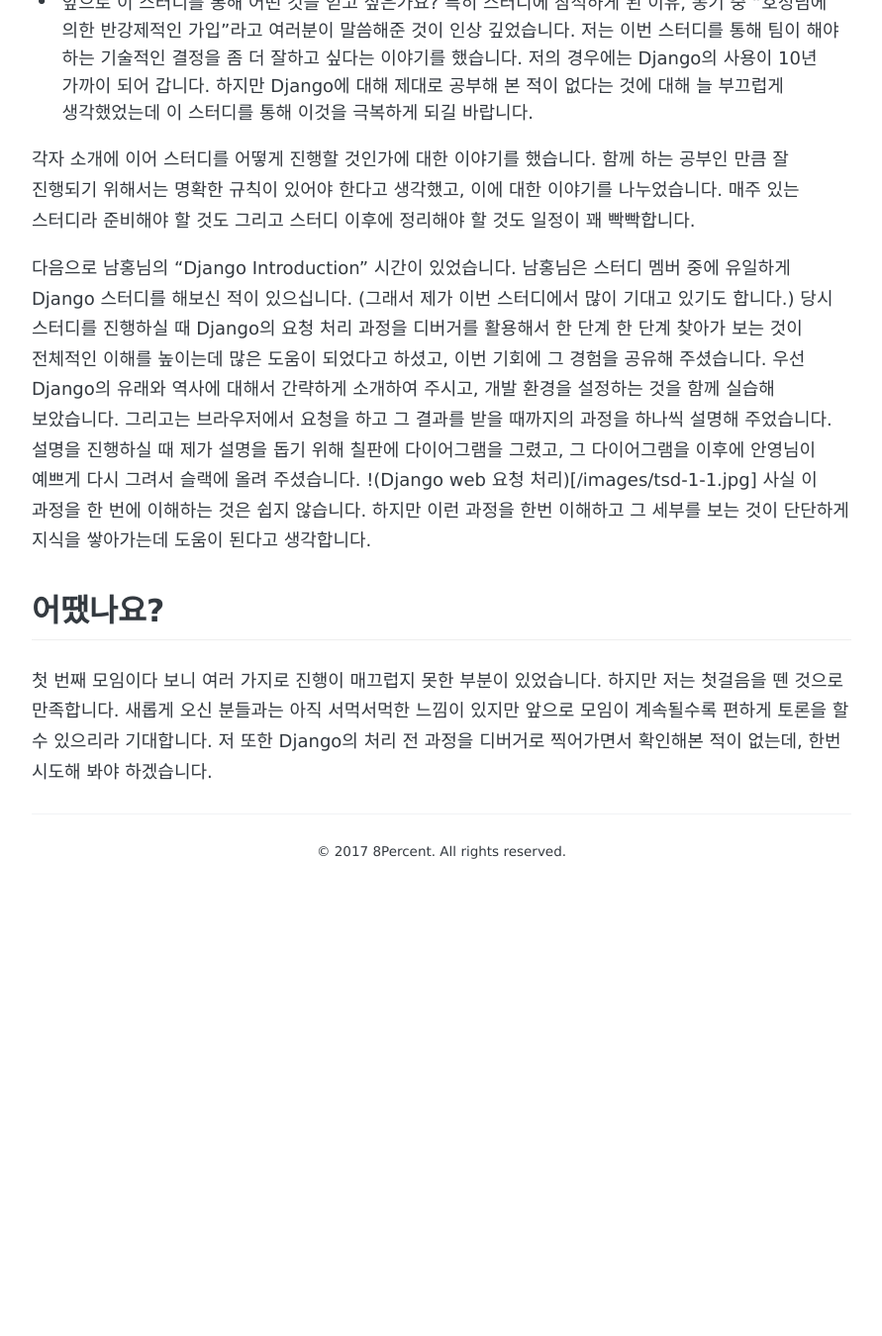
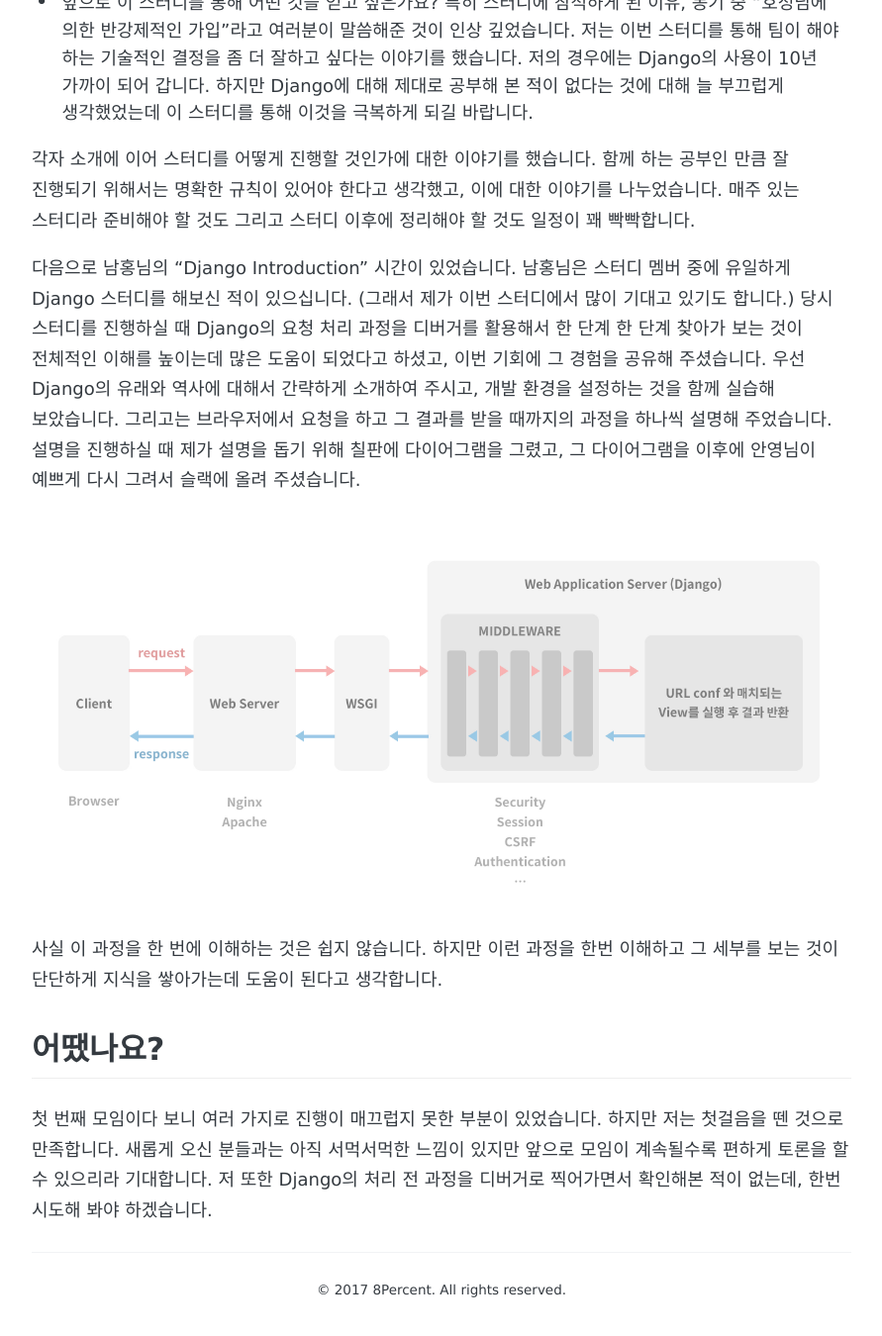
Before and after one commit to 8percent/8percent.github.io, a Jekyll site: the page built from _posts/2017-07-02-tsd1.md, in a window 1280 px wide and 1400 px high, scrolled down 619 px. Shown: the top 1350 px of the window at 99% size, without its empty margins (194-1085 px from the left). Built offline with Jekyll 4.4.1, drawn with Linux system fonts in a browser that asks for light colours; some web fonts are replaced; before the commit the page ends 1581 px from its top, so only the background shows below that.

Commit message:
update image

```diff
--- a/_posts/2017-07-02-tsd1.md
+++ b/_posts/2017-07-02-tsd1.md
@@ -21,7 +21,9 @@ comments: true
 
 다음으로 남홍님의 "Django Introduction" 시간이 있었습니다. 남홍님은 스터디 멤버 중에 유일하게 Django 스터디를 해보신 적이 있으십니다. (그래서 제가 이번 스터디에서 많이 기대고 있기도 합니다.) 당시 스터디를 진행하실 때 Django의 요청 처리 과정을 디버거를 활용해서 한 단계 한 단계 찾아가 보는 것이 전체적인 이해를 높이는데 많은 도움이 되었다고 하셨고, 이번 기회에 그 경험을 공유해 주셨습니다.
 우선 Django의 유래와 역사에 대해서 간략하게 소개하여 주시고, 개발 환경을 설정하는 것을 함께 실습해 보았습니다. 그리고는 브라우저에서 요청을 하고 그 결과를 받을 때까지의 과정을 하나씩 설명해 주었습니다. 설명을 진행하실 때 제가 설명을 돕기 위해 칠판에 다이어그램을 그렸고, 그 다이어그램을 이후에 안영님이 예쁘게 다시 그려서 슬랙에 올려 주셨습니다.
-!(Django web 요청 처리)[/images/tsd-1-1.jpg]
+
+![Django web 요청 처리](/images/tsd-1-1.jpg)
+
 사실 이 과정을 한 번에 이해하는 것은 쉽지 않습니다. 하지만 이런 과정을 한번 이해하고 그 세부를 보는 것이 단단하게 지식을 쌓아가는데 도움이 된다고 생각합니다.
 
 ## 어땠나요?
```
Also changed, not shown: images/tsd-1-2.jpg (deleted).
